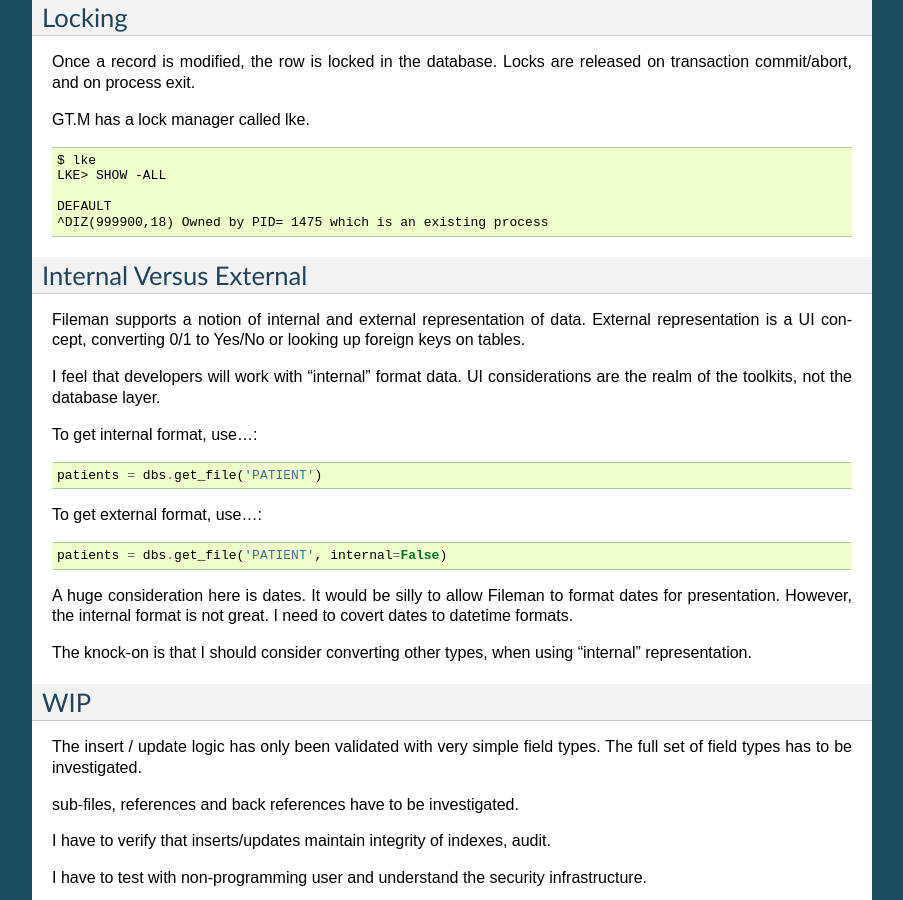
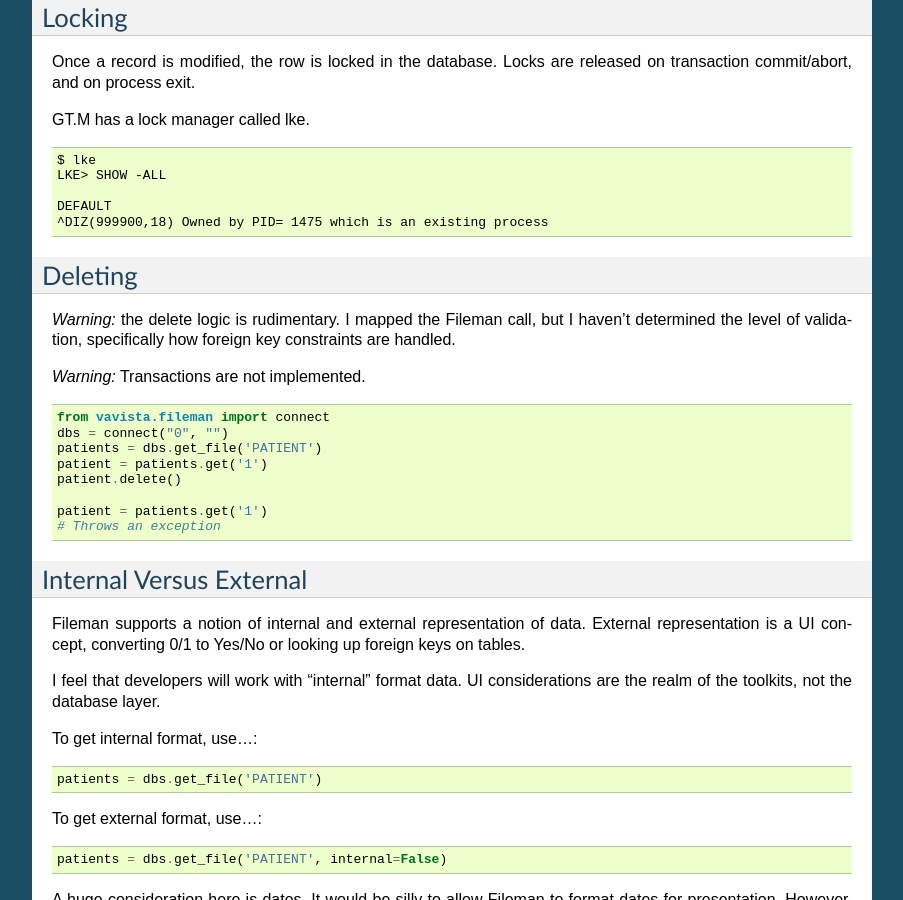
Before and after one commit to kevingill1966/vavista, a Sphinx documentation site: the page built from docs/source/fileman.rst, in a window 1280 px wide and 900 px high, scrolled down 2234 px. Shown: the whole window, without its empty margins (198-1101 px from the left). Built offline with Sphinx 7.4.7, drawn with Linux system fonts in a browser that asks for light colours.

Commit message:
Fixed the delete function.

```diff
--- a/docs/source/fileman.rst
+++ b/docs/source/fileman.rst
@@ -143,6 +143,26 @@ GT.M has a lock manager called lke.
     ^DIZ(999900,18) Owned by PID= 1475 which is an existing process
 
 
+Deleting
+--------
+
+*Warning:* the delete logic is rudimentary. I mapped the Fileman call, but I
+haven't determined the level of validation, specifically how foreign key
+constraints are handled.
+
+*Warning:* Transactions are not implemented.
+
+::
+
+    from vavista.fileman import connect
+    dbs = connect("0", "")
+    patients = dbs.get_file('PATIENT')
+    patient = patients.get('1')
+    patient.delete()
+
+    patient = patients.get('1')
+    # Throws an exception
+
 Internal Versus External
 ------------------------
 
```
Also changed, not shown: 2 other files.
